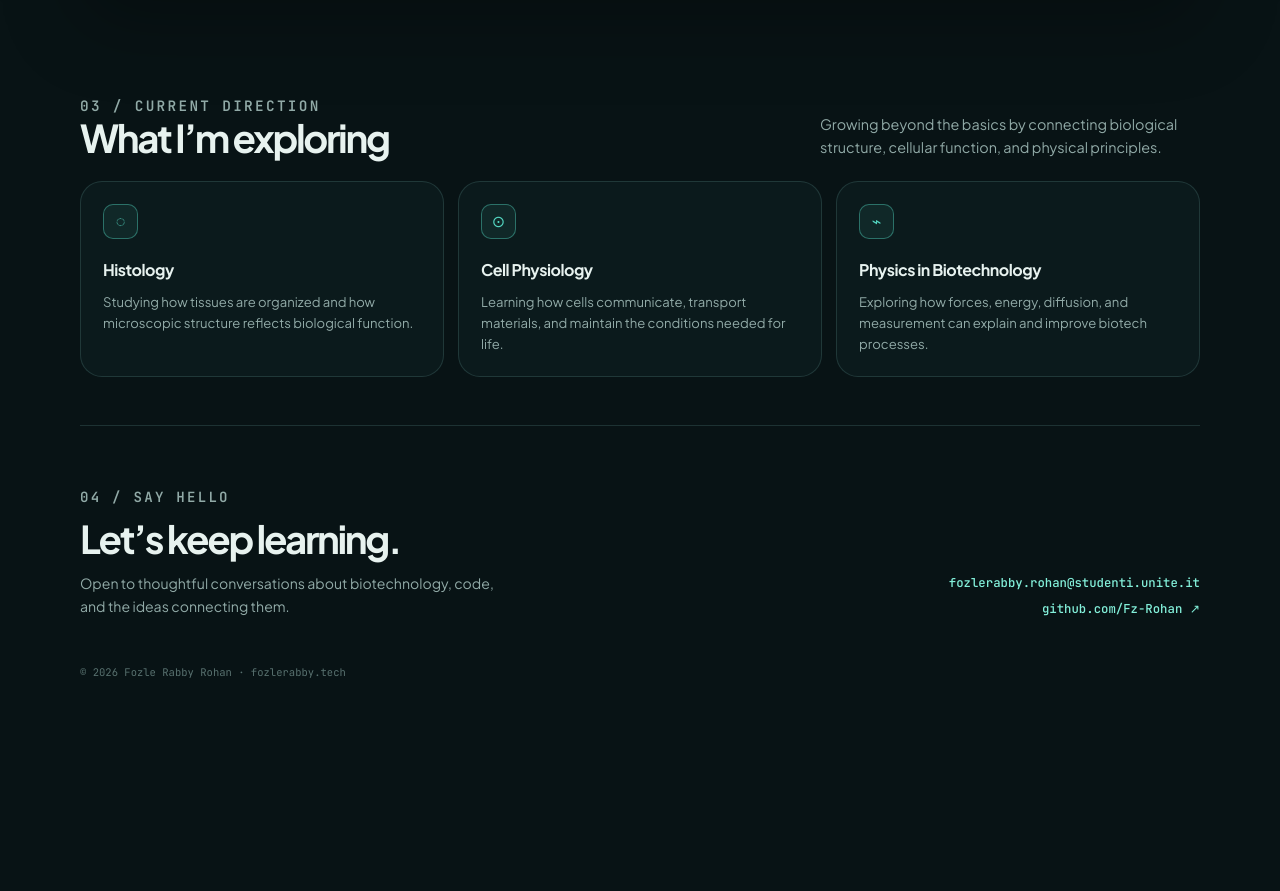
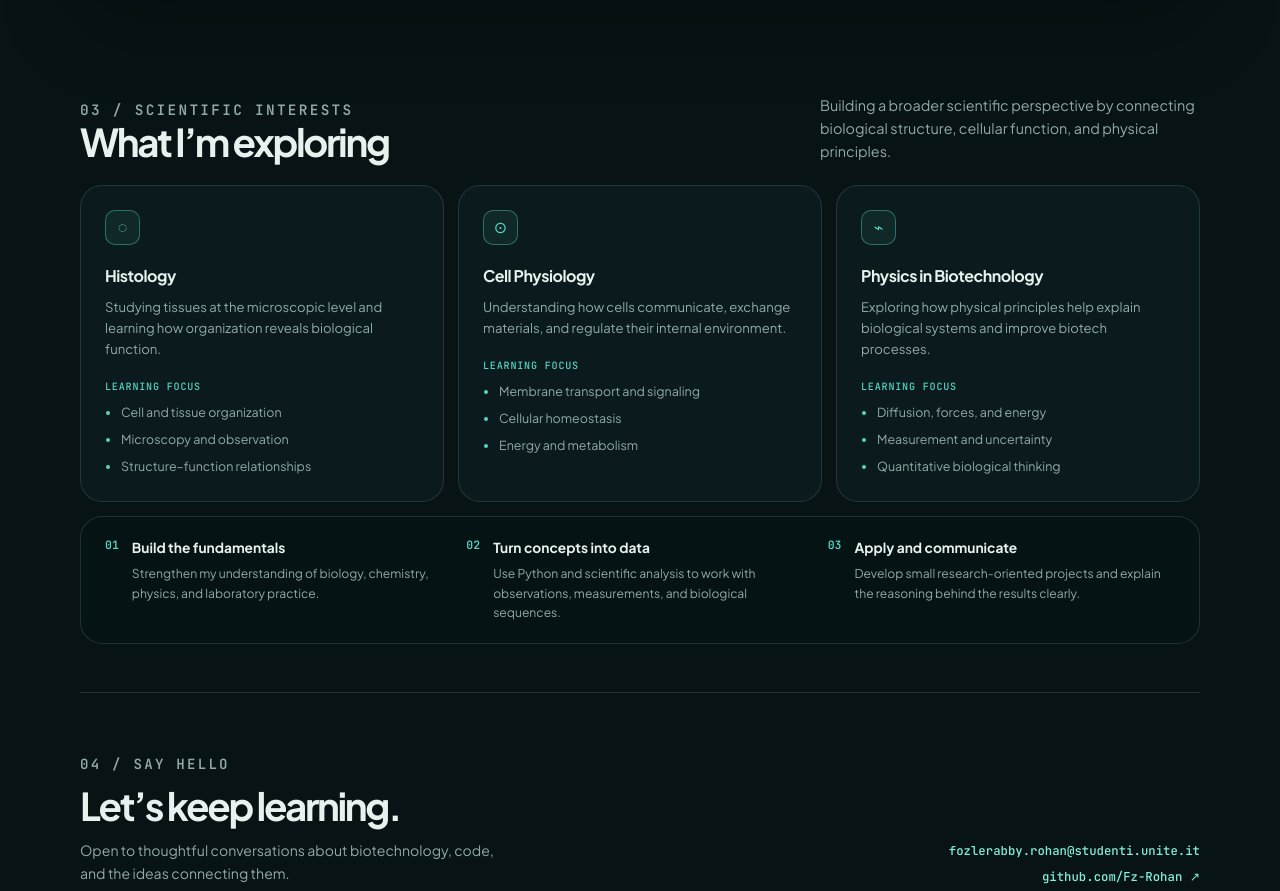
Before and after one commit to Fz-Rohan/fz-rohan.github.io, a plain HTML site: page index.html in a window 1280 px wide. Shown: the part 1973-2864 px from the top of the page. Before the commit the page ends 2694 px from the top, so only its background shows below. Drawn offline with Linux system fonts and the light colour scheme.

Commit message:
Expand scientific interests section
Co-authored-by: Copilot <223556219+Copilot@users.noreply.github.com>

```diff
--- a/index.html
+++ b/index.html
@@ -269,7 +269,7 @@
       gap: 14px;
     }
     .exploration {
-      padding: 22px;
+      padding: 24px;
       border: 1px solid var(--line);
       border-radius: var(--radius);
       background: rgba(15, 33, 36, .55);
@@ -279,6 +279,41 @@
     .exploration h3 { margin: 18px 0 8px; font-size: 1rem; letter-spacing: -.03em; }
     .exploration p { color: var(--muted); font-size: .82rem; }
     .exploration .icon { width: 35px; height: 35px; border-radius: 10px; }
+    .exploration-label {
+      display: block;
+      margin-top: 21px;
+      color: var(--teal);
+      font: 500 .63rem "JetBrains Mono", monospace;
+      letter-spacing: .08em;
+      text-transform: uppercase;
+    }
+    .exploration ul {
+      display: grid;
+      gap: 7px;
+      margin-top: 10px;
+      padding-left: 16px;
+      color: var(--muted);
+      font-size: .78rem;
+    }
+    .exploration li::marker { color: var(--teal); }
+    .roadmap {
+      display: grid;
+      grid-template-columns: 1fr 1fr 1fr;
+      gap: 14px;
+      margin-top: 14px;
+      padding: 20px 24px;
+      border: 1px solid var(--line);
+      border-radius: var(--radius);
+      background: rgba(7, 21, 23, .42);
+    }
+    .roadmap-step { display: flex; gap: 13px; }
+    .roadmap-number {
+      flex: 0 0 auto;
+      color: var(--teal);
+      font: 600 .72rem "JetBrains Mono", monospace;
+    }
+    .roadmap h3 { margin-bottom: 5px; font-size: .86rem; }
+    .roadmap p { color: var(--muted); font-size: .76rem; }
 
     footer {
       margin-top: 30px;
@@ -310,6 +345,7 @@
       .project-card { display: block; padding: 23px; }
       .project-link { margin-top: 24px; }
       .explorations { grid-template-columns: 1fr; }
+      .roadmap { grid-template-columns: 1fr; gap: 18px; }
       .contact-links { margin-top: 24px; text-align: left; }
     }
     @media (max-width: 430px) {
@@ -411,25 +447,57 @@
 
     <section class="shell" id="explorations">
       <div class="section-heading">
-        <div><p class="eyebrow">03 / Current direction</p><h2>What I’m exploring</h2></div>
-        <p>Growing beyond the basics by connecting biological structure, cellular function, and physical principles.</p>
+        <div><p class="eyebrow">03 / Scientific interests</p><h2>What I’m exploring</h2></div>
+        <p>Building a broader scientific perspective by connecting biological structure, cellular function, and physical principles.</p>
       </div>
       <div class="explorations">
         <article class="exploration">
           <div class="icon">◌</div>
           <h3>Histology</h3>
-          <p>Studying how tissues are organized and how microscopic structure reflects biological function.</p>
+          <p>Studying tissues at the microscopic level and learning how organization reveals biological function.</p>
+          <span class="exploration-label">Learning focus</span>
+          <ul>
+            <li>Cell and tissue organization</li>
+            <li>Microscopy and observation</li>
+            <li>Structure–function relationships</li>
+          </ul>
         </article>
         <article class="exploration">
           <div class="icon">⊙</div>
           <h3>Cell Physiology</h3>
-          <p>Learning how cells communicate, transport materials, and maintain the conditions needed for life.</p>
+          <p>Understanding how cells communicate, exchange materials, and regulate their internal environment.</p>
+          <span class="exploration-label">Learning focus</span>
+          <ul>
+            <li>Membrane transport and signaling</li>
+            <li>Cellular homeostasis</li>
+            <li>Energy and metabolism</li>
+          </ul>
         </article>
         <article class="exploration">
           <div class="icon">⌁</div>
           <h3>Physics in Biotechnology</h3>
-          <p>Exploring how forces, energy, diffusion, and measurement can explain and improve biotech processes.</p>
+          <p>Exploring how physical principles help explain biological systems and improve biotech processes.</p>
+          <span class="exploration-label">Learning focus</span>
+          <ul>
+            <li>Diffusion, forces, and energy</li>
+            <li>Measurement and uncertainty</li>
+            <li>Quantitative biological thinking</li>
+          </ul>
         </article>
+      </div>
+      <div class="roadmap">
+        <div class="roadmap-step">
+          <span class="roadmap-number">01</span>
+          <div><h3>Build the fundamentals</h3><p>Strengthen my understanding of biology, chemistry, physics, and laboratory practice.</p></div>
+        </div>
+        <div class="roadmap-step">
+          <span class="roadmap-number">02</span>
+          <div><h3>Turn concepts into data</h3><p>Use Python and scientific analysis to work with observations, measurements, and biological sequences.</p></div>
+        </div>
+        <div class="roadmap-step">
+          <span class="roadmap-number">03</span>
+          <div><h3>Apply and communicate</h3><p>Develop small research-oriented projects and explain the reasoning behind the results clearly.</p></div>
+        </div>
       </div>
     </section>
   </main>
```
